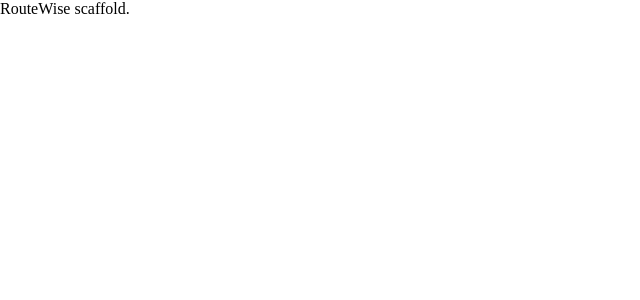
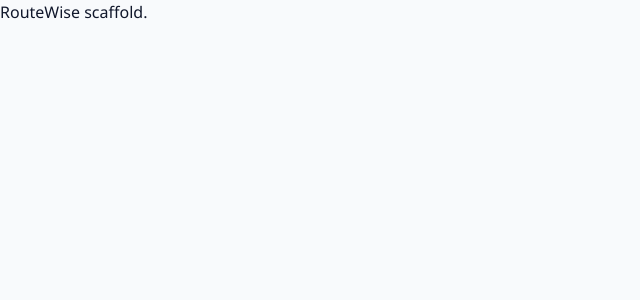
Before and after one commit to ina927/RouteWise, a React (Vite) app in the folder frontend/: page / in a window 1280 px wide. Shown: the top 300 px of the page, without its empty margins (0-640 px from the left). Built offline with nearby package versions, Linux system fonts and the light colour scheme.

Commit message:
feat: establish RouteWise design system

```diff
--- a/frontend/package.json
+++ b/frontend/package.json
@@ -19,6 +19,7 @@
     "@dnd-kit/core": "^6.3.1",
     "@dnd-kit/sortable": "^10.0.0",
     "@dnd-kit/utilities": "^3.2.2",
+    "@fontsource-variable/inter": "^5.3.0",
     "@tanstack/react-query": "^5.104.1",
     "lucide-react": "^1.52.0",
     "react": "^19.3.0",
--- a/frontend/src/styles/global.css
+++ b/frontend/src/styles/global.css
@@ -1,3 +1,6 @@
+@import '@fontsource-variable/inter/wght.css';
+@import './tokens.css';
+
 *,
 *::before,
 *::after {
@@ -12,6 +15,28 @@ body,
 
 body {
   margin: 0;
+  background-color: var(--color-background);
+  color: var(--color-text);
+  font: var(--font-body);
+}
+
+h1,
+h2,
+h3,
+h4,
+h5,
+h6 {
+  font: inherit;
+}
+
+h1,
+h2,
+h3,
+h4,
+h5,
+h6,
+p {
+  margin: 0;
 }
 
 button,
@@ -20,3 +45,22 @@ select,
 textarea {
   font: inherit;
 }
+
+a {
+  color: var(--color-primary);
+}
+
+a:hover {
+  color: var(--color-primary-hover);
+}
+
+:focus-visible {
+  outline: var(--focus-ring-width) solid var(--color-focus-ring);
+  outline-offset: var(--focus-ring-offset);
+}
+
+@media (forced-colors: active) {
+  :focus-visible {
+    outline-color: Highlight;
+  }
+}
--- /dev/null
+++ b/frontend/src/styles/tokens.css
@@ -0,0 +1,124 @@
+:root {
+  color-scheme: light;
+
+  /* Shared surfaces and readable neutrals. */
+  --color-background: #f8fafc;
+  --color-surface: #ffffff;
+  --color-surface-muted: #f1f5f9;
+  --color-surface-hover: #f1f5f9;
+  --color-surface-pressed: #e2e8f0;
+  --color-text: #10172b;
+  --color-text-secondary: #536078;
+  --color-text-muted: #667085;
+  --color-text-on-solid: #ffffff;
+  --color-border: #dce2ec;
+  --color-border-control: #7c879b;
+  --color-border-control-hover: var(--color-text-secondary);
+
+  /* Actions, selection and intermediate-stop identity. */
+  --color-primary: #0062f5;
+  --color-primary-hover: #0053d6;
+  --color-primary-active: #0044b3;
+  --color-selected-surface: #eaf2ff;
+  --color-selected-text: var(--color-primary-active);
+  --color-selected-border: var(--color-primary);
+
+  /* Route identity is independent of error/destructive feedback. */
+  --color-route: #d83a52;
+  --color-route-surface: #fff1f3;
+  --color-route-text: #a82c40;
+  --color-danger: #b42318;
+  --color-danger-hover: #912018;
+  --color-danger-active: #7a271a;
+  --color-danger-surface: #fef3f2;
+  --color-error: var(--color-danger);
+  --color-error-surface: var(--color-danger-surface);
+  --color-success: #147d46;
+  --color-success-surface: #eaf7ef;
+  --color-disabled-surface: var(--color-surface-muted);
+  --color-disabled-text: #8993a5;
+  --color-disabled-border: var(--color-border);
+  --color-focus-ring: var(--color-primary-active);
+  --color-overlay: rgb(16 23 43 / 48%);
+
+  /* A compact scale, composed into semantic font shorthands below. */
+  --font-family-sans: 'Inter Variable', 'Segoe UI', Arial, sans-serif;
+  --font-size-xs: 0.75rem;
+  --font-size-sm: 0.875rem;
+  --font-size-md: 1rem;
+  --font-size-lg: 1.25rem;
+  --font-size-xl: 1.5rem;
+  --font-size-2xl: 2.25rem;
+  --font-weight-regular: 400;
+  --font-weight-medium: 500;
+  --font-weight-semibold: 600;
+  --font-weight-bold: 700;
+  --line-height-tight: 1.2;
+  --line-height-heading: 1.3;
+  --line-height-body: 1.5;
+  --letter-spacing-heading: -0.025em;
+
+  --font-page-title: var(--font-weight-bold) var(--font-size-2xl) /
+    var(--line-height-tight) var(--font-family-sans);
+  --font-section-heading: var(--font-weight-semibold) var(--font-size-xl) /
+    var(--line-height-heading) var(--font-family-sans);
+  --font-card-title: var(--font-weight-semibold) var(--font-size-lg) /
+    var(--line-height-heading) var(--font-family-sans);
+  --font-body: var(--font-weight-regular) var(--font-size-md) /
+    var(--line-height-body) var(--font-family-sans);
+  --font-body-secondary: var(--font-weight-regular) var(--font-size-sm) /
+    var(--line-height-body) var(--font-family-sans);
+  --font-label: var(--font-weight-semibold) var(--font-size-sm) /
+    var(--line-height-body) var(--font-family-sans);
+  --font-caption: var(--font-weight-medium) var(--font-size-xs) /
+    var(--line-height-body) var(--font-family-sans);
+  --font-control: var(--font-weight-semibold) var(--font-size-md) /
+    var(--line-height-body) var(--font-family-sans);
+
+  /* Spacing is based on 4px at the default root size. */
+  --space-0: 0;
+  --space-1: 0.25rem;
+  --space-2: 0.5rem;
+  --space-3: 0.75rem;
+  --space-4: 1rem;
+  --space-6: 1.5rem;
+  --space-8: 2rem;
+  --space-12: 3rem;
+  --space-16: 4rem;
+
+  --radius-control: 0.5rem;
+  --radius-surface: 0.75rem;
+  --radius-full: 9999px;
+  --border-width: 1px;
+  --border-width-emphasis: 2px;
+  --shadow-none: none;
+  --shadow-subtle: 0 1px 2px rgb(16 23 43 / 6%);
+  --shadow-overlay: 0 16px 48px rgb(16 23 43 / 18%);
+
+  --control-height-compact: 2.25rem;
+  --control-height-default: 2.75rem;
+  --control-height-large: 3rem;
+  --control-padding-inline: var(--space-4);
+  --control-content-gap: var(--space-2);
+  --icon-size-sm: 1rem;
+  --icon-size-md: 1.25rem;
+  --icon-size-lg: 1.5rem;
+  --icon-stroke-width: 2;
+  --focus-ring-width: 3px;
+  --focus-ring-offset: 3px;
+
+  --layout-sidebar-width: 7rem;
+  --layout-page-gutter: clamp(var(--space-6), 3vw, var(--space-12));
+  --layout-section-gap: var(--space-8);
+
+  --duration-fast: 120ms;
+  --duration-normal: 180ms;
+  --ease-standard: cubic-bezier(0.2, 0, 0, 1);
+}
+
+@media (prefers-reduced-motion: reduce) {
+  :root {
+    --duration-fast: 0ms;
+    --duration-normal: 0ms;
+  }
+}
```
Also changed, not shown: 5 other files (tests, documents, lock files or other folders).
